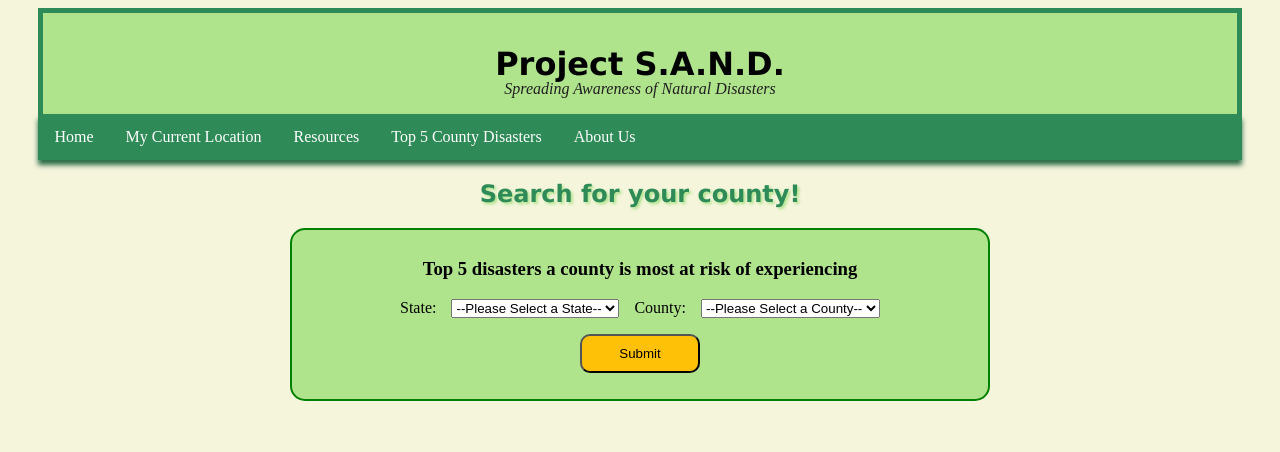
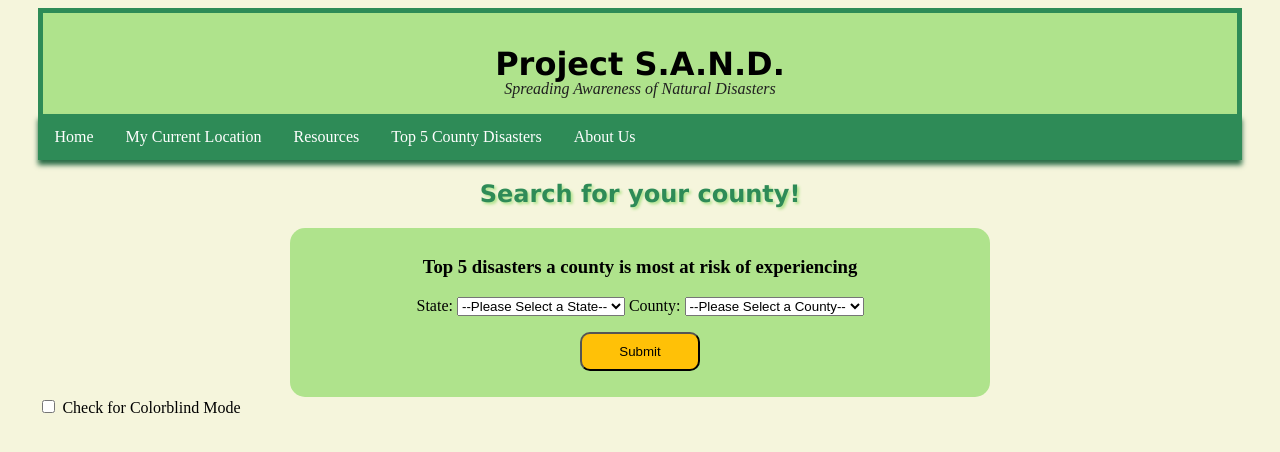
Before and after one commit to dynamiquet/Project-SAND, a Flask app: page /top5page in a window 1280 px wide. Shown: the top 452 px of the page. Run offline with Flask 3, Linux system fonts and the light colour scheme.

Commit message:
Started working on a colorblind mode

```diff
--- a/flask_app.py
+++ b/flask_app.py
@@ -127,4 +127,4 @@ def display_about_me_page():
     return "Page describing who we are and what our mission is."
 
 if __name__ == '__main__':
-    app.run(host='0.0.0.0', port=5002)
+    app.run()
--- a/static/datastyle.css
+++ b/static/datastyle.css
@@ -17,7 +17,7 @@
 	text-align: center;
 }
 
-h1 {
+#project-title {
 	padding-top: 1em;
 	padding-bottom: 1em;
 	background-color: #afe38c;
@@ -184,17 +184,25 @@ body {
     margin-right: 3%;
 }
 
-div.top5box {
-	text-align: center;
+#top5box {
+	margin-top: 10px;
 	display: flex;
 	flex-direction: column;
+	background-color: #afe38c;
+	border-radius: 15px;
+	text-align: center;
 	align-items: center;
-    background-color: #afe38c;
     width: 700px;
-    border: 2px solid green;
-    border-radius: 15px;
     padding: 10px;
     margin: 0 auto;
+}
+
+#userinput {
+	display: flex;
+	flex-direction: row;
+	gap: 10px;
+	padding: 10px;
+	align-items: center;
 }
 
 div.RiskInfo {
--- a/static/scripts/script.js
+++ b/static/scripts/script.js
@@ -247,3 +247,68 @@ async function getUserCounty(position) {
     });
   });
 }
+
+// function colorblindMode() {
+//   const isChecked = document.getElementById("colorblind-mode").checked;
+
+//   localStorage.setItem("colorblindmode", isChecked ? "enabled" : "disabled");
+
+//   applyColorblindMode(isChecked);
+// }
+/* Uses the IBM color palette that is color-blind friendly */
+function colorblindMode() {
+
+  /* Apply colorblind mode to the page */
+  if (document.getElementById("colorblind-mode").checked) {
+    document.body.style.background = "#FFB000";
+    document.getElementById("navigationBar_ul").style.backgroundColor = "#785EF0";
+    document.getElementById("navigationBar_ul").style.boxShadow = "none";
+    document.getElementById("project-title").style.backgroundColor = "#DC267F";
+    document.getElementById("project-title").style.borderColor = "#785EF0";
+    document.getElementById("HelpfulTextAboveSearchInput").style.color = "#648FFF";
+    document.getElementById("HelpfulTextAboveSearchInput").style.textShadow = "none";
+    document.getElementById("input").style.backgroundColor = "#FE6100";
+
+    if (document.getElementById("CheckAllDisasters")) {
+      document.getElementById("CheckAllDisasters").style.backgroundColor = "#DC267F";
+    }
+
+    if (document.getElementById("ALLDS")) {
+      document.getElementById("ALLDS").style.backgroundColor = "#DC267F";
+    }
+
+    if (document.getElementById("top5box")) {
+      document.getElementById("top5box").style.backgroundColor = "#DC267F";
+    }
+  /* Revert back to the normal styling */
+  } else {
+    document.body.style.background = "#F5F5DC";
+    document.getElementById("navigationBar_ul").style.backgroundColor = "#2E8B57";
+    document.getElementById("navigationBar_ul").style.boxShadow = "0 5px 5px 0 #296b46";
+    document.getElementById("project-title").style.backgroundColor = "#afe38c";
+    document.getElementById("project-title").style.borderColor = "#2E8B57";
+    document.getElementById("HelpfulTextAboveSearchInput").style.color = "#2E8B57";
+    document.getElementById("HelpfulTextAboveSearchInput").style.textShadow = "2px 2px 3px #afe38c";
+    document.getElementById("input").style.backgroundColor = "#FFC107";
+
+    if (document.getElementById("CheckAllDisasters")) {
+      document.getElementById("CheckAllDisasters").style.backgroundColor = "#afe38c";
+    }
+
+    if (document.getElementById("ALLDS")) {
+      document.getElementById("ALLDS").style.backgroundColor = "#afe38c";
+    }
+
+    if (document.getElementById("top5box")) {
+      document.getElementById("top5box").style.backgroundColor = "#afe38c";
+    }
+  }
+}
+
+// window.onload = function() {
+//   const storedPreference = localStorage.getItem("colorblindMode");
+//   const isEnabled = storedPreference === "enabled";
+
+//   document.getElementById("colorblind-mode").checked = isEnabled;
+//   applyColorblindMode(isEnabled);
+// }
--- a/templates/top5.html
+++ b/templates/top5.html
@@ -6,7 +6,7 @@
     </head>
 
     <body>
-        <a href = "/" style="text-decoration: none; color: inherit;"><h1>Project S.A.N.D.</h1></a>
+        <a href = "/" style="text-decoration: none; color: inherit;"><h1 id="project-title">Project S.A.N.D.</h1></a>
         <div class = 'titleSub'><em>Spreading Awareness of Natural Disasters</em></div>
 
         <ul id = "navigationBar_ul">
@@ -17,12 +17,11 @@
           <li class = "navigationBar_li"><a href="/about">About Us</a></li>
         </ul>
 
-        <h2>Search for your county!</h2>
+        <h2 id="HelpfulTextAboveSearchInput">Search for your county!</h2>
 
-        <div class="top5box">
+        <div id="top5box">
             <h3>Top 5 disasters a county is most at risk of experiencing</h3>
             <form action="top5">
-            <div id = "inputContainer">
                   <label for="state">State:</label>
                 <!-- Drop down menu for states-->
                   <select id="state" name="state" onchange="updateCounties()">
@@ -84,17 +83,20 @@
                     <option value="PR">Puerto Rico</option>
                     <option value="VI">US Virgin Islands</option>
                   </select>
-
                 <label for="county">County:</label>
                 <select id="county" name="county">
                   <option value="">--Please Select a County--</option>
                 </select>
-            </div>
               <div id="Submit">
-              <input type="submit" value="Submit">
+                <input type="submit" value="Submit" id="input">
               </div>
             </form>
         </div>
 
+        <div id="getColorblindMode">
+          <input type="checkbox" id="colorblind-mode" onclick="colorblindMode()">
+          <label for="colorblind-mode"> Check for Colorblind Mode</label>
+          <!-- <button onclick="colorblindMode()"> Click here for colorblind mode </button> -->
+        </div>
     </body>
 </html>
```
Also changed, not shown: templates/displaydata.html (+7 -1 lines), templates/displayerror.html (+7 -1 lines), templates/displaytop5data.html (+7 -1 lines), templates/getlocation.html (+7 -1 lines), templates/index.html (+11 -5 lines), templates/resources.html (+6 -1 lines). Lines whose indentation alone changed are shown as unchanged.
